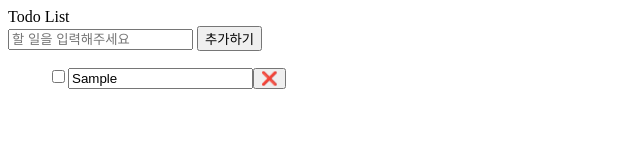
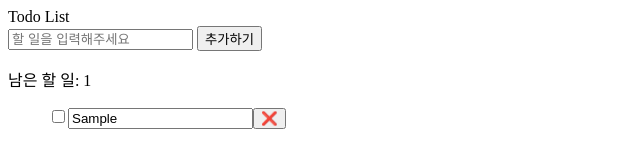
Before and after one commit to seoyeonjin/todolist_front, a plain HTML site: page main.html in a window 1280 px wide. Both pictures are taken after typing "Sample" into the empty fields and a click on the button "추가하기". Shown: the whole page, without its empty margins (0-640 px from the left). Drawn offline with Linux system fonts and the light colour scheme.

Commit message:
Count the remaining todo

```diff
--- a/main.html
+++ b/main.html
@@ -18,6 +18,7 @@
         <button id="input-button">추가하기</button>
     </div>
     <div class="input-list" id="input-list">
+        <p id="count"></p>
         <ul id="list" class="list">
         </ul>
     </div>
--- a/main.js
+++ b/main.js
@@ -2,6 +2,7 @@ const inputButton = document.getElementById('input-button');
 const inputValue = document.getElementById('input-value');
 const list = document.getElementById('list');
 let count = 0;
+printCount(count);
 
 inputButton.addEventListener('click', addItem);
 inputValue.addEventListener('keyup', (e) => {
@@ -24,7 +25,6 @@ function addItem() {
         //input 값
         list_input.setAttribute('id', 'item');
         list_input.setAttribute('value', inputValue.value);
-        //list_input.innerHTML = inputValue.value;
 
         //삭제 버튼
         list_button.setAttribute('id', 'delete-button');
@@ -35,7 +35,7 @@ function addItem() {
         list_div.appendChild(list_button);
 
         count += 1;
-        console.log(count);
+        printCount(count);
 
         list.appendChild(list_div);
 
@@ -57,11 +57,11 @@ function checkItem(event) {
     if (event.target.checked) {
         checked.style.opacity = 0.4;
         count -= 1;
-        console.log(count);
+        printCount(count);
     } else {
         checked.style.opacity = 1;
         count += 1;
-        console.log(count);
+        printCount(count);
     }
 
 }
@@ -70,5 +70,15 @@ function deleteItem(event) {
     const delete_item = event.target.parentElement;
     delete_item.remove();
     count -= 1;
-    console.log(count);
+    printCount(count);
 }
+
+function printCount(count) {
+    const count_p = document.getElementById("count");
+    if (count == 0) {
+        count_p.innerHTML = "남은 할 일이 없어요";
+    }
+    else {
+        count_p.innerHTML = "남은 할 일: " + count;
+    }
+}
```
